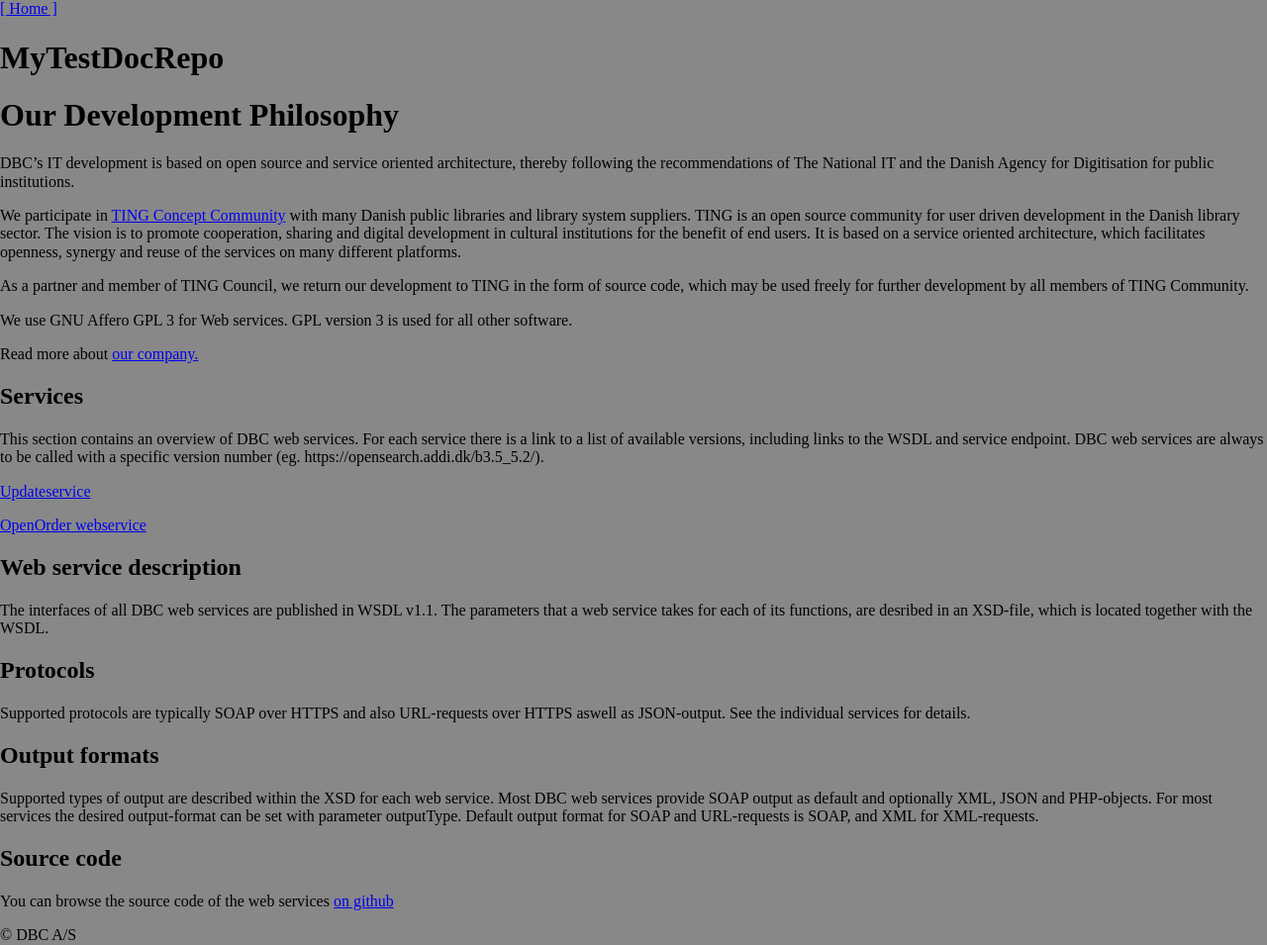
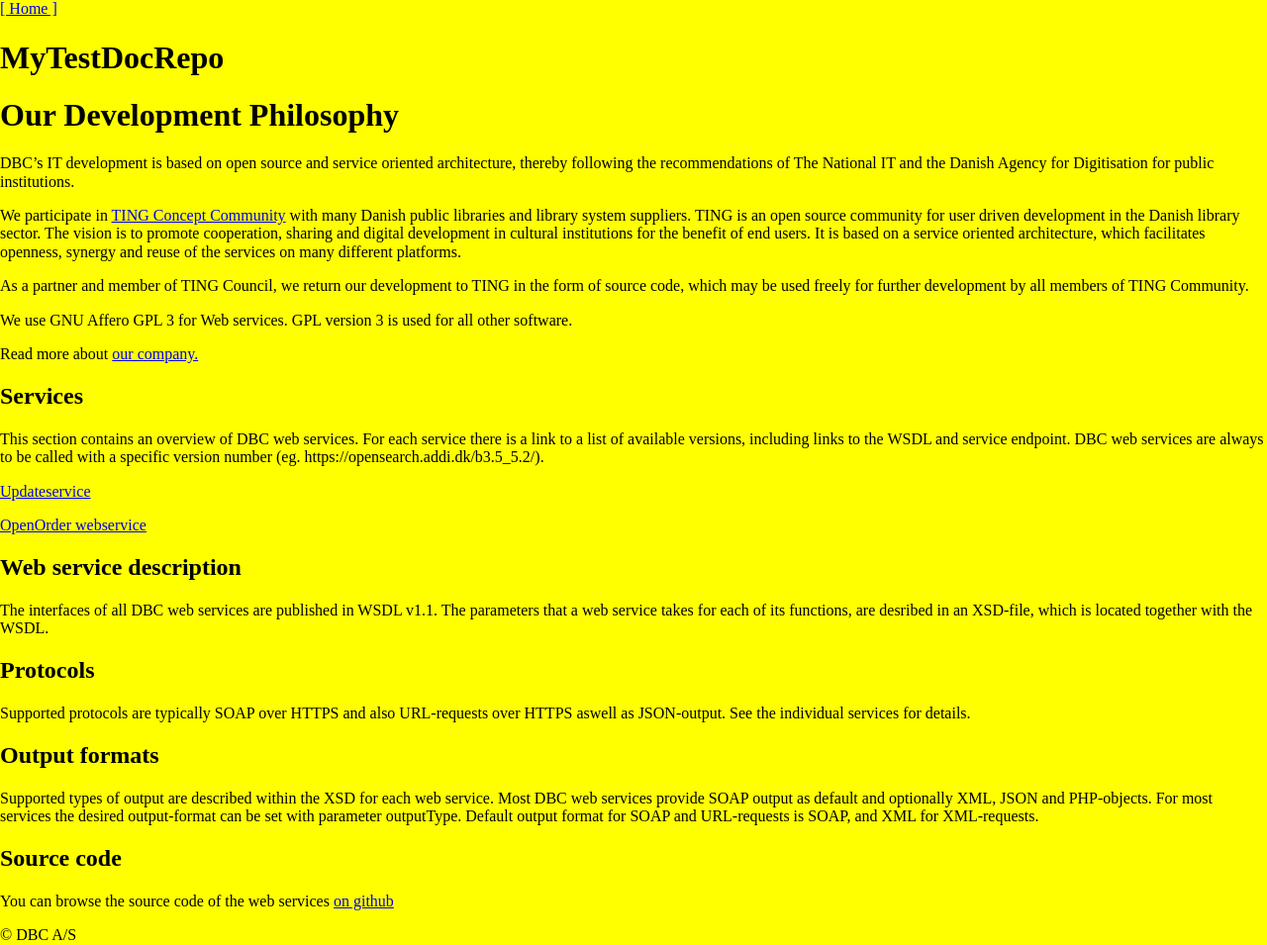
Before and after one commit to mran-dbc/MyTestDocRepo, a Jekyll site: the page built from docs/index.md, in a window 1280 px wide. Shown: the whole page at 99% size. Built offline with Jekyll 4.4.1, drawn with Linux system fonts in a browser that asks for light colours; nearby versions of some CDN libraries; our own code applies the rules of GitHub Pages for plain Markdown files.

Commit message:
Changed: ons 25 mar 14:49:31 CET 2020

```diff
--- a/docs/_layouts/default.html
+++ b/docs/_layouts/default.html
@@ -5,7 +5,7 @@
     <title>{{ site.title }}</title>
     <link rel="stylesheet prefetch" href="https://fonts.googleapis.com/css?family=Cutive+Mono">
     <link rel="stylesheet" href="https://cdnjs.cloudflare.com/ajax/libs/normalize/5.0.0/normalize.min.css">
-    <link rel="stylesheet" href="style.css">
+    <link rel="stylesheet" href="/style.css">
   </head>
   <body>
     <nav>
--- a/docs/style.css
+++ b/docs/style.css
@@ -1,5 +1,5 @@
 body {
-  background-color: #888;
+  background-color: #ff0;
   color: #000;
   font-size: 1rem;
 }
```
